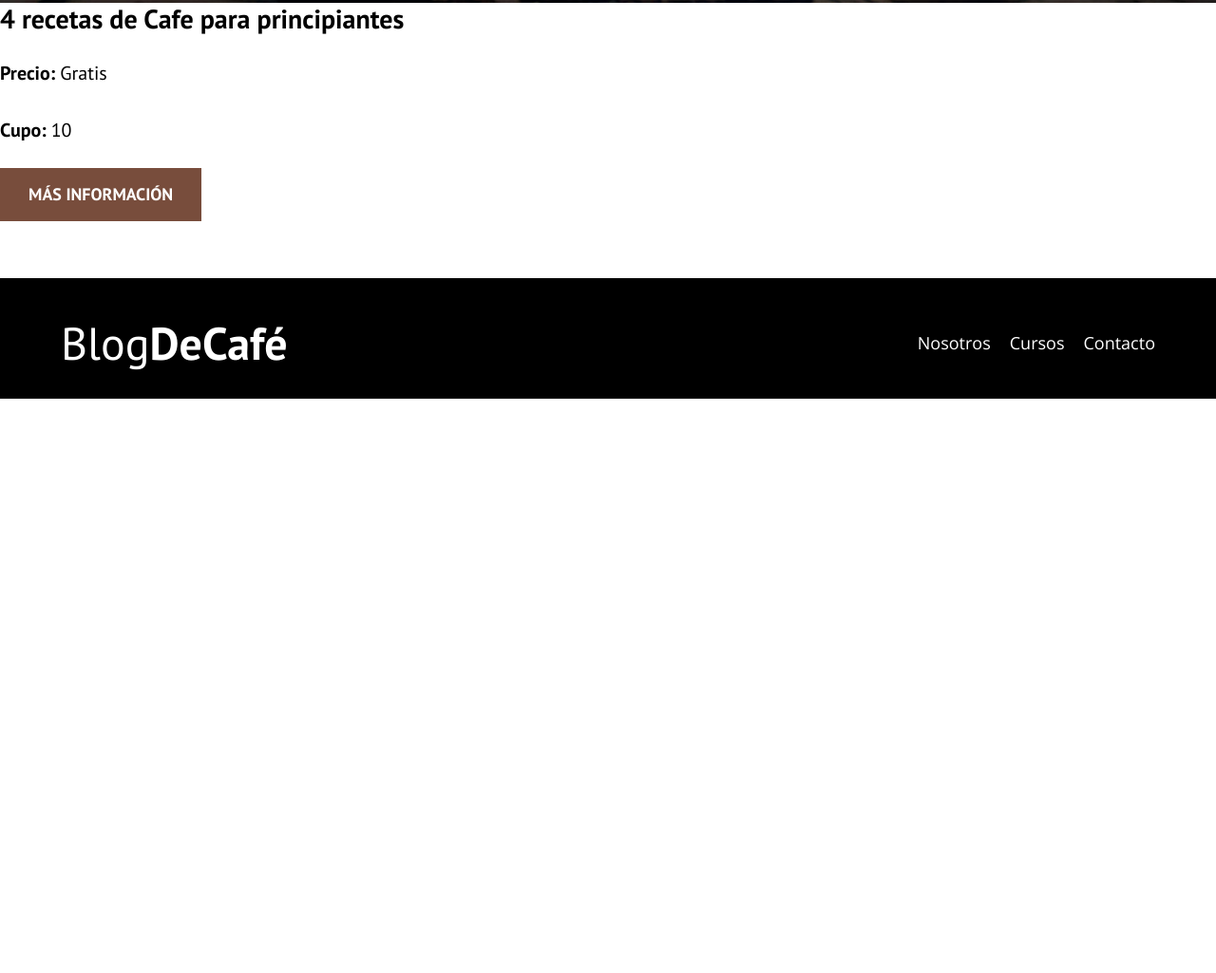
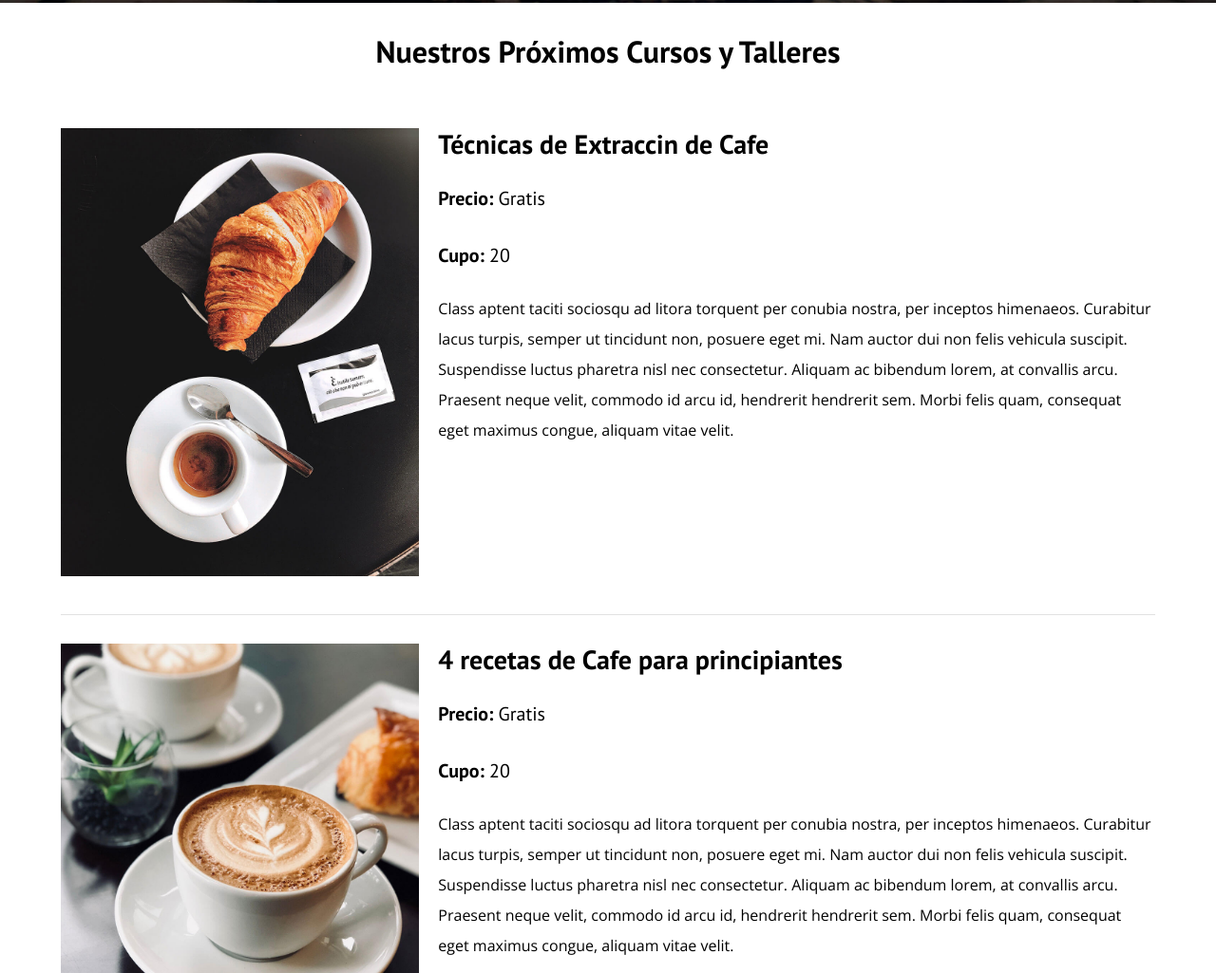
Before and after one commit to yonier202/Blog-Cafe, a plain HTML site: page cursos.html in a window 1280 px wide. Shown: the part 597-1622 px from the top of the page at 95% size. Before the commit the page ends 1017 px from the top, so only its background shows below. Drawn offline with nearby package versions, Linux system fonts and the light colour scheme.

Commit message:
vista cursos

```diff
--- a/css/style.css
+++ b/css/style.css
@@ -214,3 +214,32 @@ footer{
     }
 
 }
+
+.curso{
+    padding: 3rem 0;
+    border-bottom: 1px solid var(--gris);
+}
+.curso:last-child{
+    border-bottom: none;
+}
+
+@media (min-width: 768px){
+    .curso{
+        display: grid;
+        grid-template-columns: 1fr 2fr;
+        column-gap: 2rem;
+    }
+}
+
+
+.curso__label{
+    font-family: var(--fuenteHeading);
+    font-weight: 700;
+}
+
+.curso__info{
+    font-weight: 400;
+}
+.curso__info, .curso__label{
+    font-size: 2rem;
+}
--- a/cursos.html
+++ b/cursos.html
@@ -31,16 +31,67 @@
             <p class="no-margin">Aprende de los experos con las mejores recetas y concejos</p>
         </div>
     </header>
-    <div class="widge-curso">
-    <h4 class="no-margin">4 recetas de Cafe para principiantes</h4>
-    <p class="widget-curso__label">Precio:
-        <span class="widget-curso__info">Gratis</span>
-        </p>
-        <p class="widget-curso__label">Cupo:
-            <span class="widget-curso__info">10</span>
-        </p>
-        <a href="entrada.html" class="boton boton--secundario">Más información</a>
-    </div>
+
+    <main class="contenedor">
+        <h3 class="centrar-texto">Nuestros Próximos Cursos y Talleres</h3>
+        <div class="curso">
+            <div class="curso_imagen">
+                <img src="img/curso1.jpg" alt="imagen del curso">
+            </div>
+           <div class="curso_informacion">
+                <h4 class="no-margin">Técnicas de Extraccin de Cafe</h4>
+                <p class="curso__label">Precio:
+                    <span class="curso__info">Gratis</span>
+                </p>
+                <p class="curso__label">Cupo:
+                    <span class="curso__info">20</span>
+                </p>
+                <p class="curso_descripcion">
+                    Class aptent taciti sociosqu ad litora torquent per conubia nostra, per inceptos himenaeos. Curabitur lacus turpis, semper ut tincidunt non, posuere eget mi. Nam auctor dui non felis vehicula suscipit. Suspendisse luctus pharetra nisl nec consectetur.
+                     Aliquam ac bibendum lorem, at convallis arcu. Praesent neque velit, commodo id arcu id, hendrerit hendrerit sem. Morbi felis quam, consequat eget maximus congue, aliquam vitae velit.
+                </p>
+           </div>
+        </div>
+
+        <div class="curso">
+            <div class="curso_imagen">
+                <img src="img/curso2.jpg" alt="imagen del curso">
+            </div>
+           <div class="curso_informacion">
+                <h4 class="no-margin">4 recetas de Cafe para principiantes</h4>
+                <p class="curso__label">Precio:
+                    <span class="curso__info">Gratis</span>
+                </p>
+                <p class="curso__label">Cupo:
+                    <span class="curso__info">20</span>
+                </p>
+                <p class="curso_descripcion">
+                    Class aptent taciti sociosqu ad litora torquent per conubia nostra, per inceptos himenaeos. Curabitur lacus turpis, semper ut tincidunt non, posuere eget mi. Nam auctor dui non felis vehicula suscipit. Suspendisse luctus pharetra nisl nec consectetur.
+                     Aliquam ac bibendum lorem, at convallis arcu. Praesent neque velit, commodo id arcu id, hendrerit hendrerit sem. Morbi felis quam, consequat eget maximus congue, aliquam vitae velit.
+                </p>
+           </div>
+        </div>
+
+        <div class="curso">
+            <div class="curso_imagen">
+                <img src="img/curso3.jpg" alt="imagen del curso">
+            </div>
+           <div class="curso_informacion">
+                <h4 class="no-margin">Taller para tostar y moler Granos</h4>
+                <p class="curso__label">Precio:
+                    <span class="curso__info">Gratis</span>
+                </p>
+                <p class="curso__label">Cupo:
+                    <span class="curso__info">20</span>
+                </p>
+                <p class="curso_descripcion">
+                    Class aptent taciti sociosqu ad litora torquent per conubia nostra, per inceptos himenaeos. Curabitur lacus turpis, semper ut tincidunt non, posuere eget mi. Nam auctor dui non felis vehicula suscipit. Suspendisse luctus pharetra nisl nec consectetur.
+                     Aliquam ac bibendum lorem, at convallis arcu. Praesent neque velit, commodo id arcu id, hendrerit hendrerit sem. Morbi felis quam, consequat eget maximus congue, aliquam vitae velit.
+                </p>
+           </div>
+        </div>
+
+    </main>
     <footer>
         <div class="contenedor">
             <div class="barra">
```
